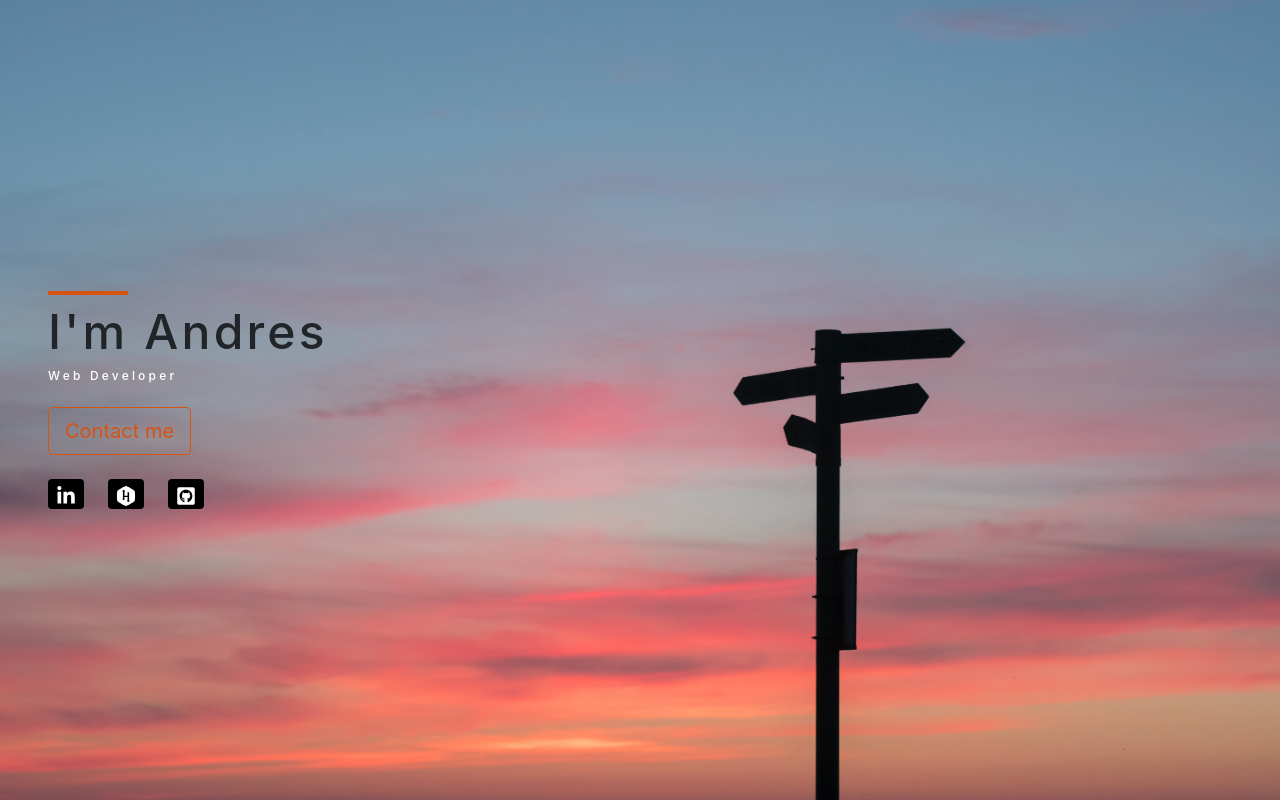
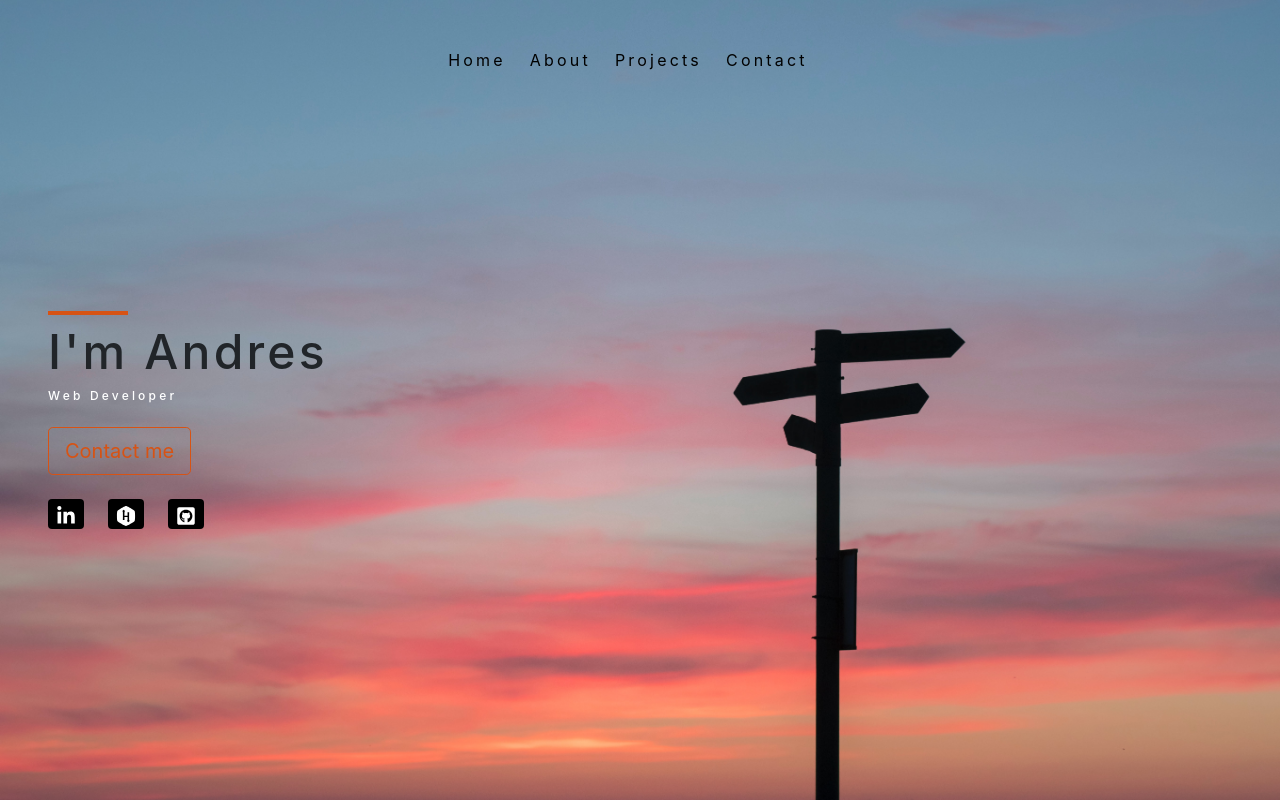
Before and after one commit to Andresrom1123/portafolio-react, a React (Create React App) app: page / in a window 1280 px wide. Built offline with nearby package versions, Linux system fonts and the light colour scheme.

Commit message:
created navbar

```diff
--- a/src/App.js
+++ b/src/App.js
@@ -1,19 +1,19 @@
-import "./App.css";
+import "./styles/App.css";
 import { social } from "./data";
+import Navbar from "./components/Navbar";
 
 function App() {
   return (
     <div>
-      <div className="banner p-5 d-flex justify-content-center justify-content-md-start align-items-center">
-        <div>
-          <div className="d-flex justify-content-center justify-content-md-start align-items-center">
+      <div className="banner p-5 d-flex flex-column justify-content-between">
+        <Navbar />
+        <div className="">
           <div>
             <div className="underline"></div>
             <h1>I'm Andres</h1>
             <h4 className="text-white">Web Developer</h4>
             <div className="btn-group-lg mt-4">
               <button className="btn btn-outline-warning">Contact me</button>
-              </div>
             </div>
           </div>
           <div className="d-flex mt-4">
@@ -31,6 +31,7 @@ function App() {
             })}
           </div>
         </div>
+        <div></div>
       </div>
     </div>
   );
--- /dev/null
+++ b/src/components/Navbar.js
@@ -0,0 +1,56 @@
+import "../styles/Navbar.css";
+import React, { useState, useRef, useEffect } from "react";
+import { FaBars } from "react-icons/fa";
+import { links } from "../data";
+
+const Navbar = () => {
+  const [showLinks, setShowLinks] = useState(false);
+  const linkscontainerRef = useRef(null);
+  const linksRef = useRef(null);
+  const toggleLinks = () => {
+    setShowLinks(!showLinks);
+  };
+
+  useEffect(() => {
+    const linksHeight = linksRef.current.getBoundingClientRect().height;
+    if (showLinks) {
+      linkscontainerRef.current.style.height = `${linksHeight}px`;
+    } else {
+      linkscontainerRef.current.style.height = "0px";
+    }
+  }, [showLinks]);
+
+  return (
+    <nav>
+      <div>
+        <div className="text-start">
+          <button className="nav-toggle mb-2 border-0" onClick={toggleLinks}>
+            <FaBars />
+          </button>
+        </div>
+      </div>
+      <div className="links-container overflow-hidden" ref={linkscontainerRef}>
+        <ul
+          className="links justify-content-center text-black fs-6 px-0"
+          ref={linksRef}
+        >
+          {links.map((link) => {
+            const { id, url, text } = link;
+            return (
+              <li className="list-group" key={id}>
+                <a
+                  className="text-decoration-none text-black pe-4 text-start"
+                  href={url}
+                >
+                  {text}
+                </a>
+              </li>
+            );
+          })}
+        </ul>
+      </div>
+    </nav>
+  );
+};
+
+export default Navbar;
--- a/src/data.js
+++ b/src/data.js
@@ -1,5 +1,28 @@
 import React from "react";
 import { FaLinkedinIn, FaHackerrank, FaGithubSquare } from "react-icons/fa";
+
+export const links = [
+  {
+    id: 1,
+    url: "/",
+    text: "home",
+  },
+  {
+    id: 2,
+    url: "/about",
+    text: "about",
+  },
+  {
+    id: 3,
+    url: "/projects",
+    text: "projects",
+  },
+  {
+    id: 4,
+    url: "contact",
+    text: "contact",
+  },
+];
 
 export const social = [
   {
--- a/src/index.js
+++ b/src/index.js
@@ -1,6 +1,6 @@
 import React from "react";
 import ReactDOM from "react-dom/client";
-import "./index.css";
+import "./styles/index.css";
 import App from "./App";
 
 const root = ReactDOM.createRoot(document.getElementById("root"));
--- a/src/App.css
+++ b/src/styles/App.css
@@ -1,6 +1,16 @@
 :root {
   --spacing: 0.2rem;
   --clr-primary-5: #d75314;
+  --clr-primary-1: #9d3402;
+  --transition: all 0.3s linear;
+}
+
+h1,
+h2,
+h3,
+h4 {
+  letter-spacing: var(--spacing);
+  text-transform: capitalize;
 }
 
 .underline {
@@ -15,7 +25,7 @@
 }
 
 .banner {
-  background-image: url("../public/banner-images/blue-orange.jpg");
+  background-image: url("../../public/banner-images/blue-orange.jpg");
   background-position: center;
   background-size: 100% 100%;
   background-repeat: no-repeat;
@@ -38,14 +48,6 @@
   color: #fff;
 }
 
-h1,
-h2,
-h3,
-h4 {
-  letter-spacing: var(--spacing);
-  text-transform: capitalize;
-}
-
 @media (max-width: 992px) {
   .banner h4 {
     font-size: 0.85rem;
--- /dev/null
+++ b/src/styles/Navbar.css
@@ -0,0 +1,38 @@
+.nav-toggle {
+  font-size: 1.5rem;
+  color: var(--clr-primary-5);
+  background: transparent;
+  transition: var(--transition);
+  cursor: pointer;
+}
+
+.nav-toggle:hover {
+  color: var(--clr-primary-1);
+  transform: rotate(90deg);
+}
+
+.links-container {
+  height: 0;
+  transition: var(--transition);
+}
+
+.links {
+  text-transform: capitalize;
+  letter-spacing: var(--spacing);
+}
+
+.links a:hover {
+  color: var(--clr-primary-5) !important;
+}
+
+@media screen and (min-width: 800px) {
+  .nav-toggle {
+    display: none;
+  }
+  .links-container {
+    height: auto !important;
+  }
+  .links {
+    display: flex;
+  }
+}
```
Also changed, not shown: src/styles/index.css (renamed from src/index.css). Lines whose indentation alone changed are shown as unchanged.
